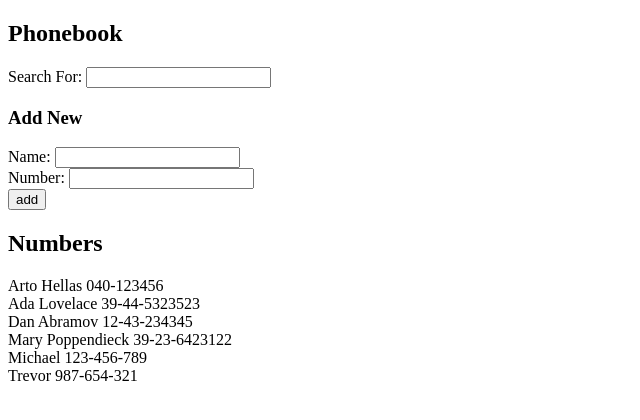
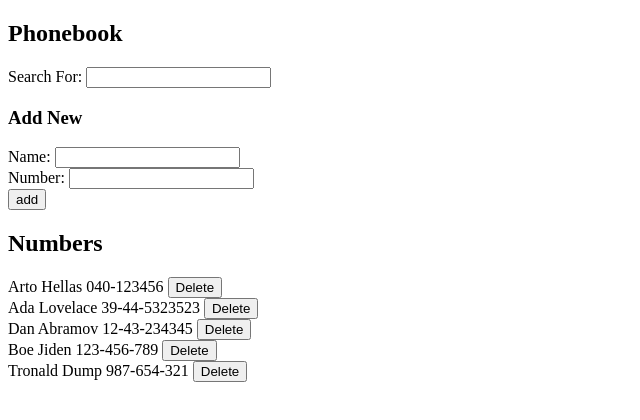
Before and after one commit to LinCie/FullStackOpen_Submissions, a React (Vite) app in the folder part2/: page / in a window 1280 px wide. Shown: the top 420 px of the page, without its empty margins (0-640 px from the left). Built offline with nearby package versions, Linux system fonts and the light colour scheme; data requests are answered from the project's data file.

Commit message:
exercise 2.14 submission

```diff
--- a/part2/db.json
+++ b/part2/db.json
@@ -16,19 +16,14 @@
       "id": 3
     },
     {
-      "name": "Mary Poppendieck",
-      "number": "39-23-6423122",
+      "name": "Boe Jiden",
+      "number": "123-456-789",
       "id": 4
     },
     {
-      "name": "Michael",
-      "number": "123-456-789",
+      "name": "Tronald Dump",
+      "number": "987-654-321",
       "id": 5
-    },
-    {
-      "name": "Trevor",
-      "number": "987-654-321",
-      "id": 6
     }
   ]
 }
--- a/part2/src/App.jsx
+++ b/part2/src/App.jsx
@@ -1,6 +1,6 @@
-import { useState, useEffect } from "react";
+import { useState, useEffect, createContext, useContext } from "react";
 import _ from "lodash";
-import { getNumbers, addNumber } from "./services/numbers";
+import { getNumbers, addNumber, deleteNumber } from "./services/numbers";
 
 const Search = ({ handleSearch, value }) => {
   return (
@@ -36,7 +36,33 @@ const Form = ({ handleSubmit, handleInputChange, inputValue }) => {
   );
 };
 
-const Numbers = ({ persons, search }) => {
+const DeleteButton = ({ id, name }) => {
+  const persons = useContext(PersonsContext);
+  const setPersons = useContext(SetPersonsContext);
+
+  const handleClick = async () => {
+    if (
+      window.confirm(
+        `Are you sure you want to delete ${name} from the database?`
+      )
+    ) {
+      try {
+        await deleteNumber(id);
+
+        const newPersons = persons.filter((p) => p.id !== id);
+        setPersons(newPersons);
+      } catch (err) {
+        alert(`Error when deleting ${name} from the database`);
+      }
+    }
+  };
+
+  return <button onClick={handleClick}>Delete</button>;
+};
+
+const Numbers = ({ search }) => {
+  const persons = useContext(PersonsContext);
+
   return persons.map((person) => {
     const testName = person.name.toLowerCase();
     if (!testName.includes(search.toLowerCase())) {
@@ -45,11 +71,15 @@ const Numbers = ({ persons, search }) => {
 
     return (
       <div key={person.id}>
-        {person.name} {person.number}
+        {person.name} {person.number}{" "}
+        <DeleteButton id={person.id} name={person.name} />
       </div>
     );
   });
 };
+
+const PersonsContext = createContext();
+const SetPersonsContext = createContext();
 
 const App = () => {
   const [persons, setPersons] = useState([]);
@@ -111,6 +141,8 @@ const App = () => {
 
   return (
     <div>
+      <PersonsContext.Provider value={persons}>
+        <SetPersonsContext.Provider value={setPersons}>
           <h2>Phonebook</h2>
           <Search handleSearch={handleSearch} value={search} />
           <h3>Add New</h3>
@@ -120,7 +152,9 @@ const App = () => {
             inputValue={inputValue}
           />
           <h2>Numbers</h2>
-      <Numbers search={search} persons={persons} />
+          <Numbers search={search} />
+        </SetPersonsContext.Provider>
+      </PersonsContext.Provider>
     </div>
   );
 };
--- a/part2/src/services/numbers.js
+++ b/part2/src/services/numbers.js
@@ -7,9 +7,12 @@ export const getNumbers = async () => {
     const response = await axios.get(`${baseUrl}/persons`);
     if (response.data) {
       return response.data;
+    } else {
+      throw new Error("Error getting numbers from the database");
     }
   } catch (err) {
     console.log(err);
+    throw err;
   }
 };
 
@@ -18,8 +21,25 @@ export const addNumber = async (number) => {
     const response = await axios.post(`${baseUrl}/persons`, number);
     if (response.data) {
       return response.data;
+    } else {
+      throw new Error("Error adding new number into the database");
     }
   } catch (err) {
     console.log(err);
+    throw err;
   }
 };
+
+export const deleteNumber = async (id) => {
+  try {
+    const response = await axios.delete(`${baseUrl}/persons/${id}`);
+    if (response.data) {
+      return response.data;
+    } else {
+      throw new Error("Error deleting the number from the database");
+    }
+  } catch (err) {
+    console.log(err);
+    throw err;
+  }
+};
```
Lines whose indentation alone changed are shown as unchanged.
